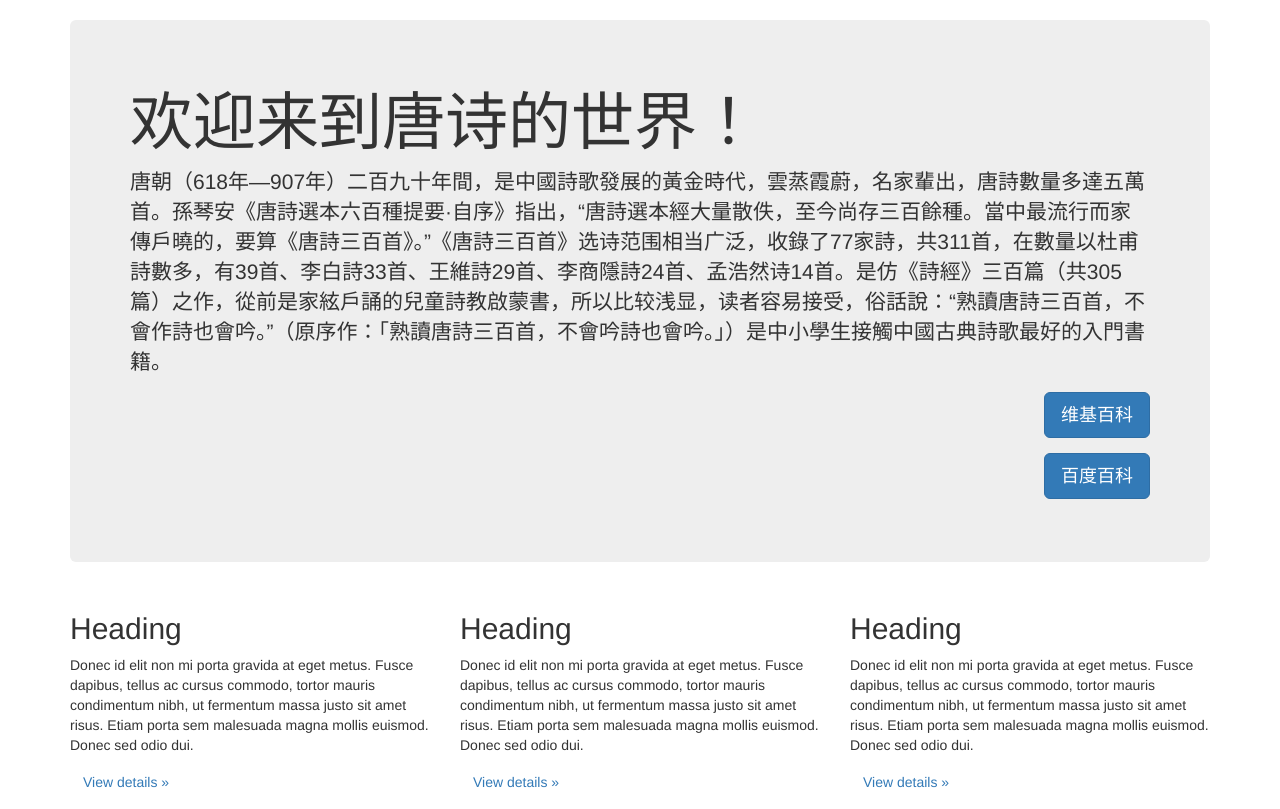
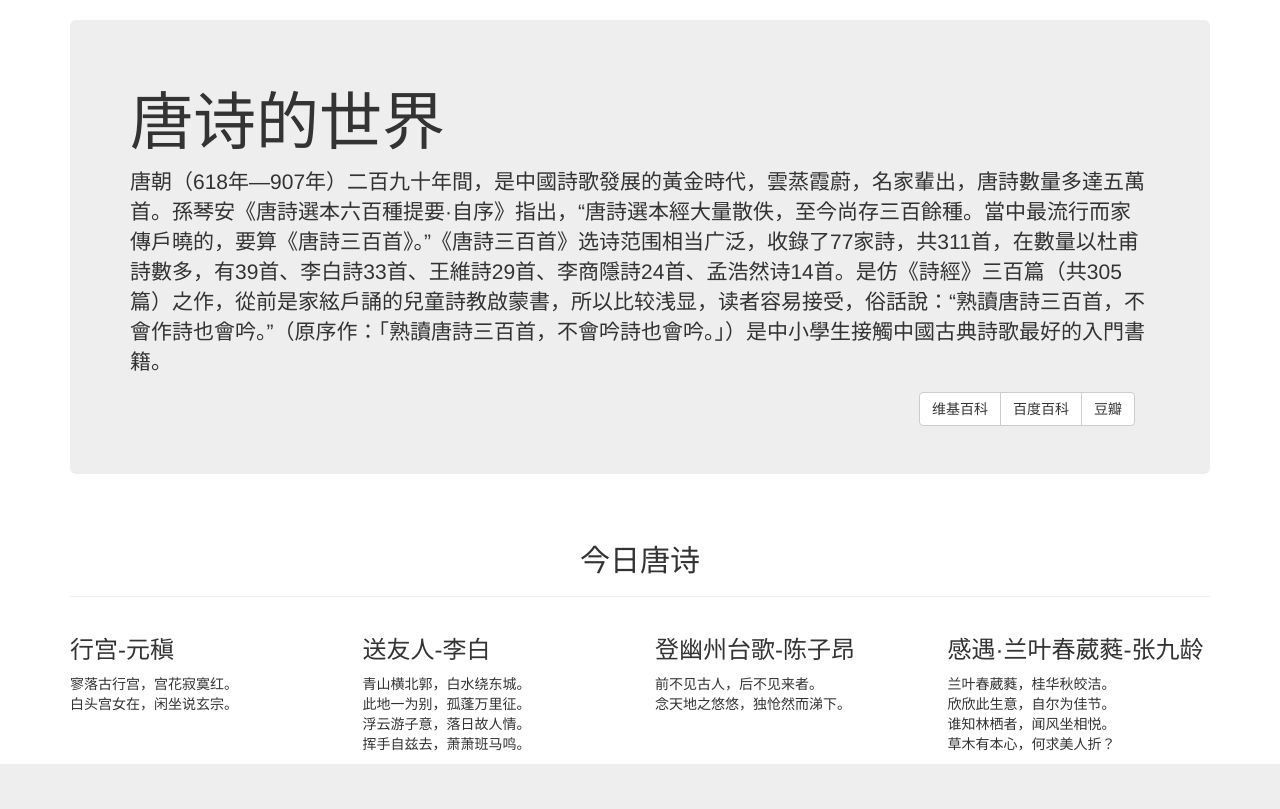
Before and after one commit to yocson/ChinesePoemsWebsite, a Flask app: page / in a window 1280 px wide. Shown: the part 52-861 px from the top of the page. After the commit the page ends 816 px from the top, so only its background shows below. Run offline with Flask 2, Linux system fonts and the light colour scheme; some libraries are stand-ins or nearby versions.

Commit message:
优化首页界面

```diff
--- a/templates/index.html
+++ b/templates/index.html
@@ -5,45 +5,61 @@
 {% block content %}
 <div class="container">
     <div class="jumbotron">
-        <h1>欢迎来到唐诗的世界！</h1>
+        <h1>唐诗的世界</h1>
         <p>唐朝（618年—907年）二百九十年間，是中國詩歌發展的黃金時代，雲蒸霞蔚，名家輩出，唐詩數量多達五萬首。孫琴安《唐詩選本六百種提要·自序》指出，“唐詩選本經大量散佚，至今尚存三百餘種。當中最流行而家傳戶曉的，要算《唐詩三百首》。”《唐詩三百首》选诗范围相当广泛，收錄了77家詩，共311首，在數量以杜甫詩數多，有39首、李白詩33首、王維詩29首、李商隱詩24首、孟浩然诗14首。是仿《詩經》三百篇（共305篇）之作，從前是家絃戶誦的兒童詩教啟蒙書，所以比较浅显，读者容易接受，俗話說：“熟讀唐詩三百首，不會作詩也會吟。”（原序作：「熟讀唐詩三百首，不會吟詩也會吟。」）是中小學生接觸中國古典詩歌最好的入門書籍。</p>
-        <p align="right"><a class="btn btn-primary btn-lg" href="https://zh.wikipedia.org/wiki/唐诗三百首" role="button">维基百科</a></p>
-        <p align="right"><a class="btn btn-primary btn-lg" href="http://baike.baidu.com/link?url=jrERh8X9Hmm-AlHorlQIdr-yP5fB_BHpeYJkkN-Y1HhXHQLq4m74b-VSrBV9PJSwyiGiyI9Ujq6zovZpt4TEXqQFvrQoTonibktsSBV8Lp1aHXRyMsb24f_EQljZLZNk8gSUYIAUAYKwCbPzyv2RUa" role="button">百度百科</a></p>
+        <div class="container">
+	        <div class="row clearfix">
+		        <div class="col-md-12 column"  align="right">
+			        <div class="btn-group">
+				        <button class="btn btn-default" href="https://zh.wikipedia.org/wiki/唐诗三百首" type="button">维基百科</button>
+                        <button class="btn btn-default" href="http://baike.baidu.com/link?url=jrERh8X9Hmm-AlHorlQIdr-yP5fB_BHpeYJkkN-Y1HhXHQLq4m74b-VSrBV9PJSwyiGiyI9Ujq6zovZpt4TEXqQFvrQoTonibktsSBV8Lp1aHXRyMsb24f_EQljZLZNk8gSUYIAUAYKwCbPzyv2RUa" type="button">百度百科</button>
+                        <button class="btn btn-default" href="https://book.douban.com/subject/1146536/" type="button">豆瓣</button>
+			        </div>
+		        </div>
+            </div>
+        </div>
     </div>
 </div>
+
 <div class="container">
 	<div class="row clearfix">
-		<div class="col-md-4 column">
-			<h2>
-				Heading
-			</h2>
+        <div class="col-md-12 column">
+			<div class="page-header">
+				<h2 align="center">
+					今日唐诗
+				</h2>
+			</div>
+		</div>
+		<div class="col-md-3 column">
+			<h3>
+				行宫-元稹
+			</h3>
 			<p>
-				Donec id elit non mi porta gravida at eget metus. Fusce dapibus, tellus ac cursus commodo, tortor mauris condimentum nibh, ut fermentum massa justo sit amet risus. Etiam porta sem malesuada magna mollis euismod. Donec sed odio dui.
-			</p>
-			<p>
-				 <a class="btn" href="#">View details »</a>
+				寥落古行宫，宫花寂寞红。</br>白头宫女在，闲坐说玄宗。
 			</p>
 		</div>
-		<div class="col-md-4 column">
-			<h2>
-				Heading
-			</h2>
+		<div class="col-md-3 column">
+			<h3>
+				送友人-李白
+			</h3>
 			<p>
-				Donec id elit non mi porta gravida at eget metus. Fusce dapibus, tellus ac cursus commodo, tortor mauris condimentum nibh, ut fermentum massa justo sit amet risus. Etiam porta sem malesuada magna mollis euismod. Donec sed odio dui.
-			</p>
-			<p>
-				 <a class="btn" href="#">View details »</a>
+				青山横北郭，白水绕东城。</br>此地一为别，孤蓬万里征。</br>浮云游子意，落日故人情。</br>挥手自兹去，萧萧班马鸣。
 			</p>
 		</div>
-		<div class="col-md-4 column">
-			<h2>
-				Heading
-			</h2>
+		<div class="col-md-3 column">
+			<h3>
+				登幽州台歌-陈子昂
+			</h3>
 			<p>
-				Donec id elit non mi porta gravida at eget metus. Fusce dapibus, tellus ac cursus commodo, tortor mauris condimentum nibh, ut fermentum massa justo sit amet risus. Etiam porta sem malesuada magna mollis euismod. Donec sed odio dui.
+				前不见古人，后不见来者。</br>念天地之悠悠，独怆然而涕下。
 			</p>
+		</div>
+        <div class="col-md-3 column">
+			<h3>
+				感遇·兰叶春葳蕤-张九龄
+			</h3>
 			<p>
-				 <a class="btn" href="#">View details »</a>
+				兰叶春葳蕤，桂华秋皎洁。</br>欣欣此生意，自尔为佳节。</br>谁知林栖者，闻风坐相悦。</br>草木有本心，何求美人折？
 			</p>
 		</div>
 	</div>
```
